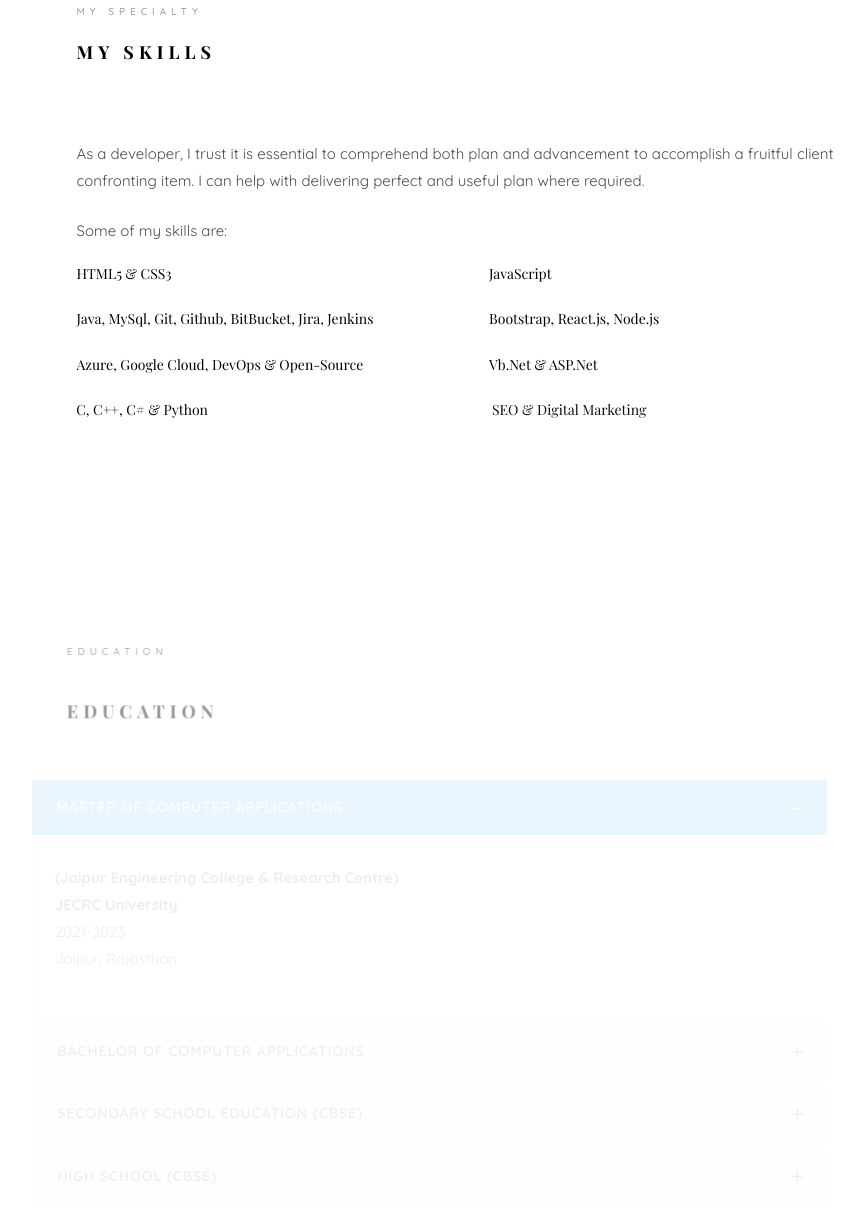
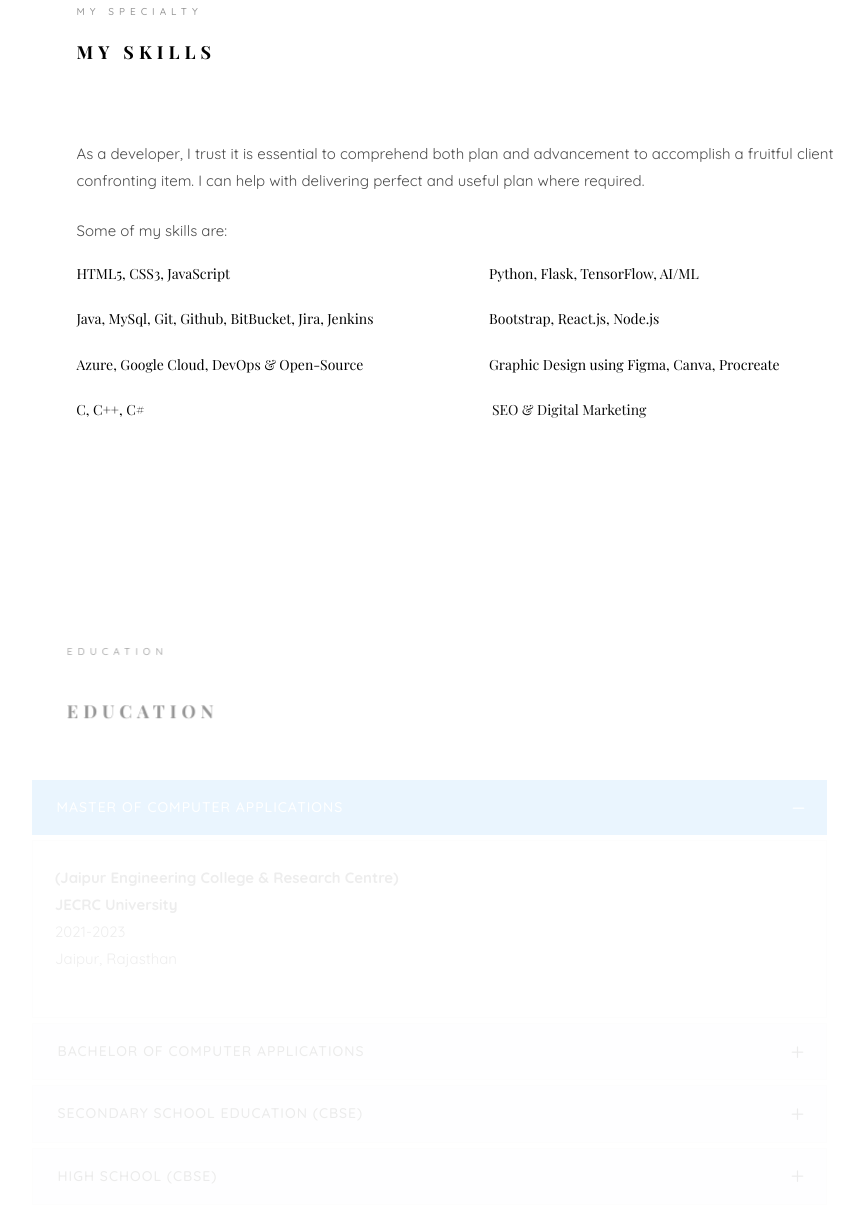
Before and after one commit to Anushka-codergirl/Anushka-codergirl.github.io, a plain HTML site: page index.html in a window 1280 px wide. Shown: the part 3572-4780 px from the top of the page, without its empty margins (316-1180 px from the left). Drawn offline with nearby package versions, Linux system fonts and the light colour scheme; a web font is replaced by a local one.

Commit message:
update changes

```diff
--- a/index.html
+++ b/index.html
@@ -289,10 +289,10 @@
 								<p>Some of my skills are:</p>
 							</div>
 							<div class="col-md-6 animate-box" data-animate-effect="fadeInLeft">
-								<h5>HTML5 & CSS3</h5>
+								<h5>HTML5, CSS3, JavaScript</h5>
 							</div>
 							<div class="col-md-6 animate-box" data-animate-effect="fadeInLeft">
-								<h5>JavaScript</h5>
+								<h5>Python, Flask, TensorFlow, AI/ML</h5>
 							</div>
 							<div class="col-md-6 animate-box" data-animate-effect="fadeInLeft">
 								<h5>Java, MySql, Git, Github, BitBucket, Jira, Jenkins</h5>
@@ -304,10 +304,10 @@
 								<h5>Azure, Google Cloud, DevOps & Open-Source</h5>
 							</div>
 							<div class="col-md-6 animate-box" data-animate-effect="fadeInRight">
-								<h5>Vb.Net & ASP.Net</h5>
+								<h5>Graphic Design using Figma, Canva, Procreate</h5>
 							</div>
 							<div class="col-md-6 animate-box" data-animate-effect="fadeInLeft">
-								<h5>C, C++, C# & Python</h5>
+								<h5>C, C++, C#</h5>
 							</div>
 							<div class="col-md-6 animate-box" data-animate-effect="fadeInRight">
 								<h5>SEO & Digital Marketing</h5>
@@ -436,8 +436,10 @@
 												<i class="icon-pen2"></i>
 											</div>
 											<div class="timeline-label">
+												<h2><a href="#">Software Engineer</a> <span>January 2024 -
+													Present</span></h2>
 												<h2><a href="#">Software Engineer Trainee</a> <span>August 2021 -
-														Present</span></h2>
+														December 2023</span></h2>
 												<p>Shiv Guru IT Solutions, Remote</p>
 											</div>
 										</div>
```
